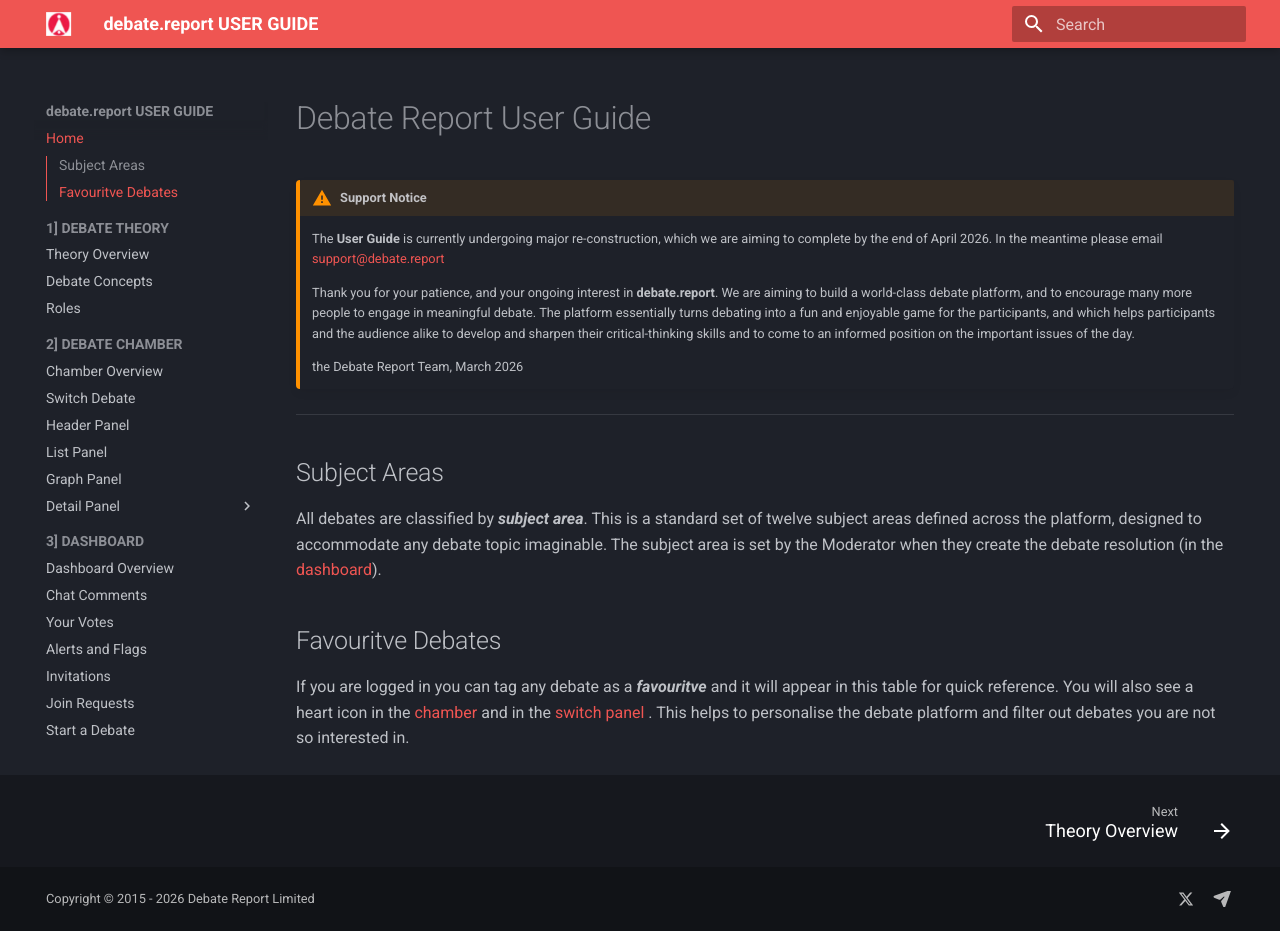
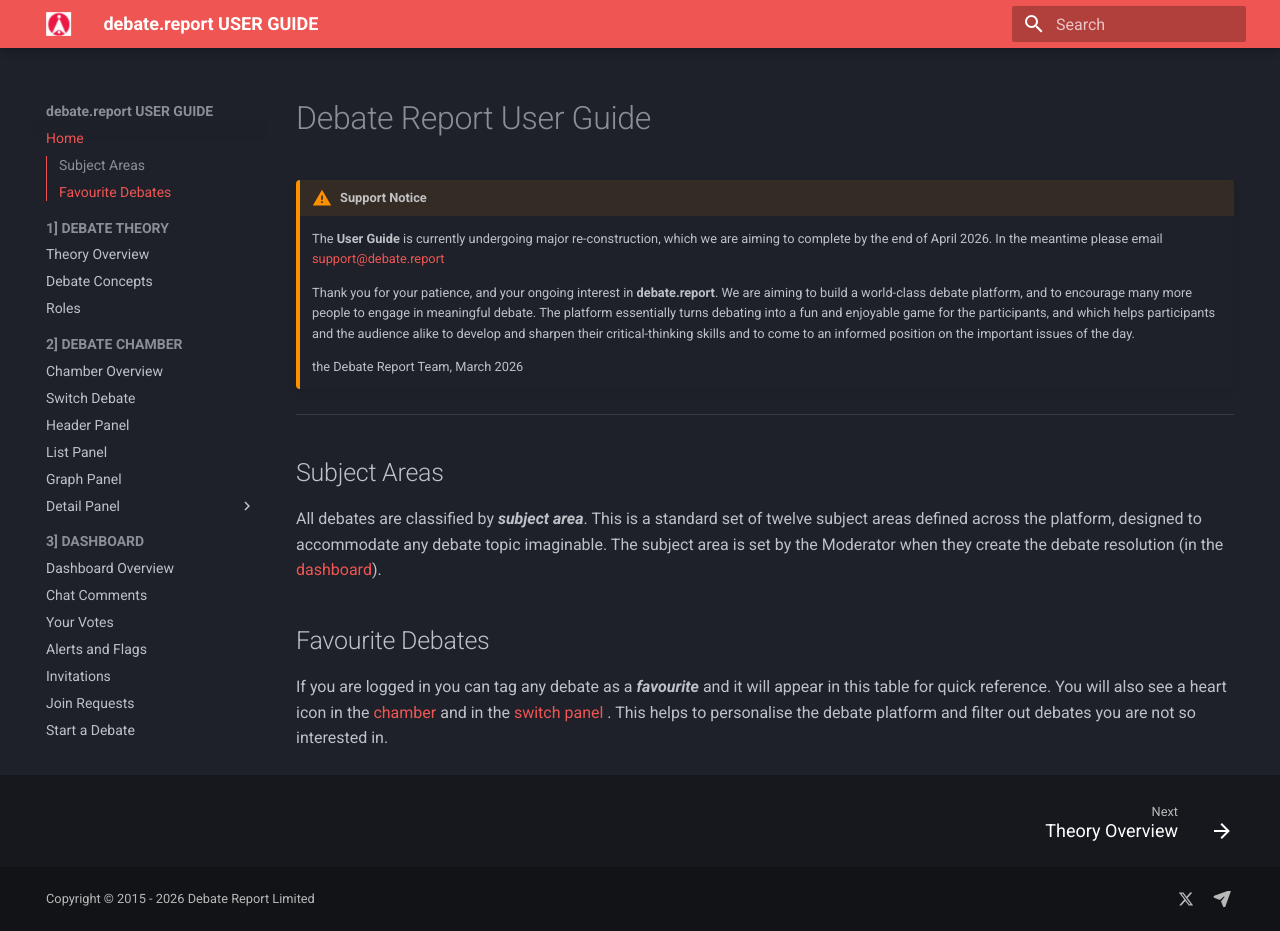
Before and after one commit to datweeds/debate, an MkDocs documentation site: the page built from docs/index.md, in a window 1280 px wide and 931 px high. Built offline with MkDocs 1.6.1 and Material for MkDocs 9.7.7, drawn with Linux system fonts in a browser that asks for light colours.

Commit message:
Update index.md

```diff
--- a/docs/index.md
+++ b/docs/index.md
@@ -12,5 +12,5 @@
 ## Subject Areas
 All debates are classified by ***subject area***. This is a standard set of twelve subject areas defined across the platform, designed to accommodate any debate topic imaginable. The subject area is set by the Moderator when they create the debate resolution (in the [dashboard](dashboard/index.md)).
 
-## Favouritve Debates
-If you are logged in you can tag any debate as a ***favouritve*** and it will appear in this table for quick reference. You will also see a heart icon in the [chamber](chamber/index.md) and in the [switch panel](chamber/switch.md) . This helps to personalise the debate platform and filter out debates you are not so interested in.
+## Favourite Debates
+If you are logged in you can tag any debate as a ***favourite*** and it will appear in this table for quick reference. You will also see a heart icon in the [chamber](chamber/index.md) and in the [switch panel](chamber/switch.md) . This helps to personalise the debate platform and filter out debates you are not so interested in.
```
